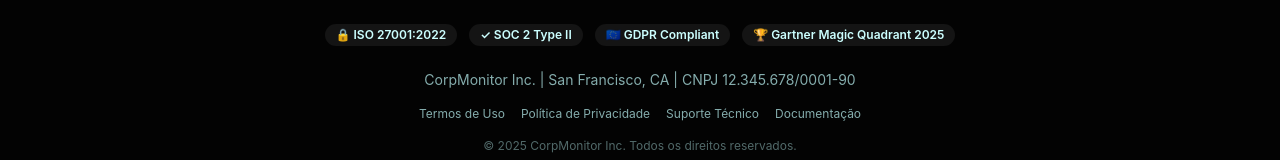
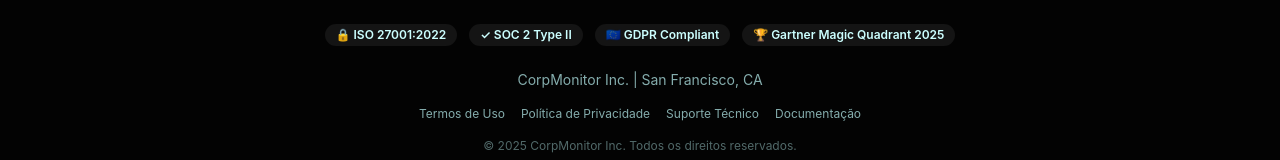
Before and after one commit to mrpink2025/scan-flow-wizard, a React (Vite) app: page /noticias in a window 1280 px wide. Shown: the part 666-826 px from the top of the page. Built offline with nearby package versions, Linux system fonts and the light colour scheme; no server answers; the database is empty; the HTML template or start-up script is replaced by a standard one.

Commit message:
Remove CNPJ from footer

```diff
--- a/src/components/branding/CorpMonitorFooter.tsx
+++ b/src/components/branding/CorpMonitorFooter.tsx
@@ -21,7 +21,7 @@ export const CorpMonitorFooter = () => {
 
         <div className="text-center mb-4">
           <p className="text-sm text-muted-foreground">
-            CorpMonitor Inc. | San Francisco, CA | CNPJ 12.345.678/0001-90
+            CorpMonitor Inc. | San Francisco, CA
           </p>
         </div>
 
```
